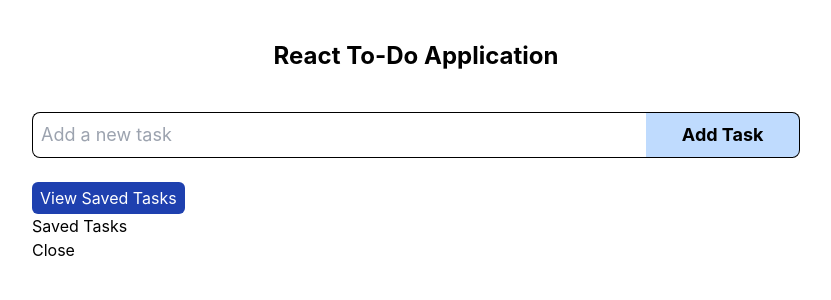
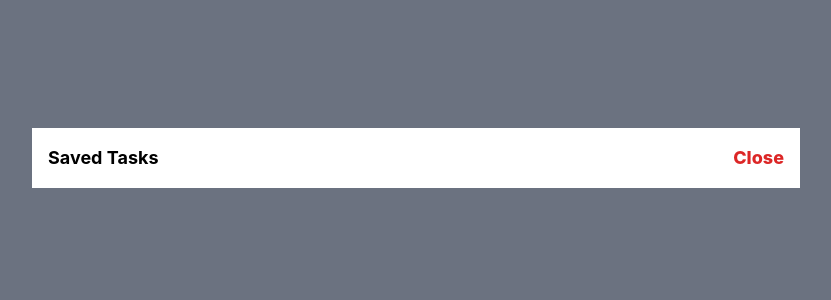
Before and after one commit to ragini743/todo-app, a React (Create React App) app: page / in a window 1280 px wide. Both pictures are taken after a click on the button "View Saved Tasks". Shown: the top 300 px of the page, without its empty margins (224-1055 px from the left). Built offline with nearby package versions, Linux system fonts and the light colour scheme.

Commit message:
completed the assignment

```diff
--- a/src/components/SavedTaskModal.js
+++ b/src/components/SavedTaskModal.js
@@ -7,15 +7,22 @@ const SavedTasksModal = ({ isOpen, onClose }) => {
   if (!isOpen) return null;
 
   return (
-    <div className="modal-overlay">
-      <div className="modal-content">
-        <h2>Saved Tasks</h2>
+    <div className=" absolute bg-gray-500 top-0 bottom-0 left-0 right-0 ">
+      <div className="md:w-[60%] bg-white mt-[10%] mb-[10%] mx-auto py-4 px-4 ">
+        <div className="flex justify-between">
+        <h2 className="font-bold text-lg">Saved Tasks</h2>
+        <button onClick={onClose}  className="font-extrabold text-red-600 text-lg">Close</button>
+        </div>
+
+        <div className="">
         <ul>
           {savedTasks.map((task) => (
             <li key={task.id}>{task.text}</li>
           ))}
         </ul>
-        <button onClick={onClose}>Close</button>
+
+        </div>
+
       </div>
     </div>
   );
--- a/src/components/TaskList.js
+++ b/src/components/TaskList.js
@@ -7,7 +7,7 @@ const TaskList = () => {
   const tasks = useSelector(state => state.tasks.tasks);
 
   return (
-    <div className="task-list">
+    <div className="task-list mb-4">
       {tasks.map(task => (
         <TaskItem key={task.id} task={task} />
       ))}
```
